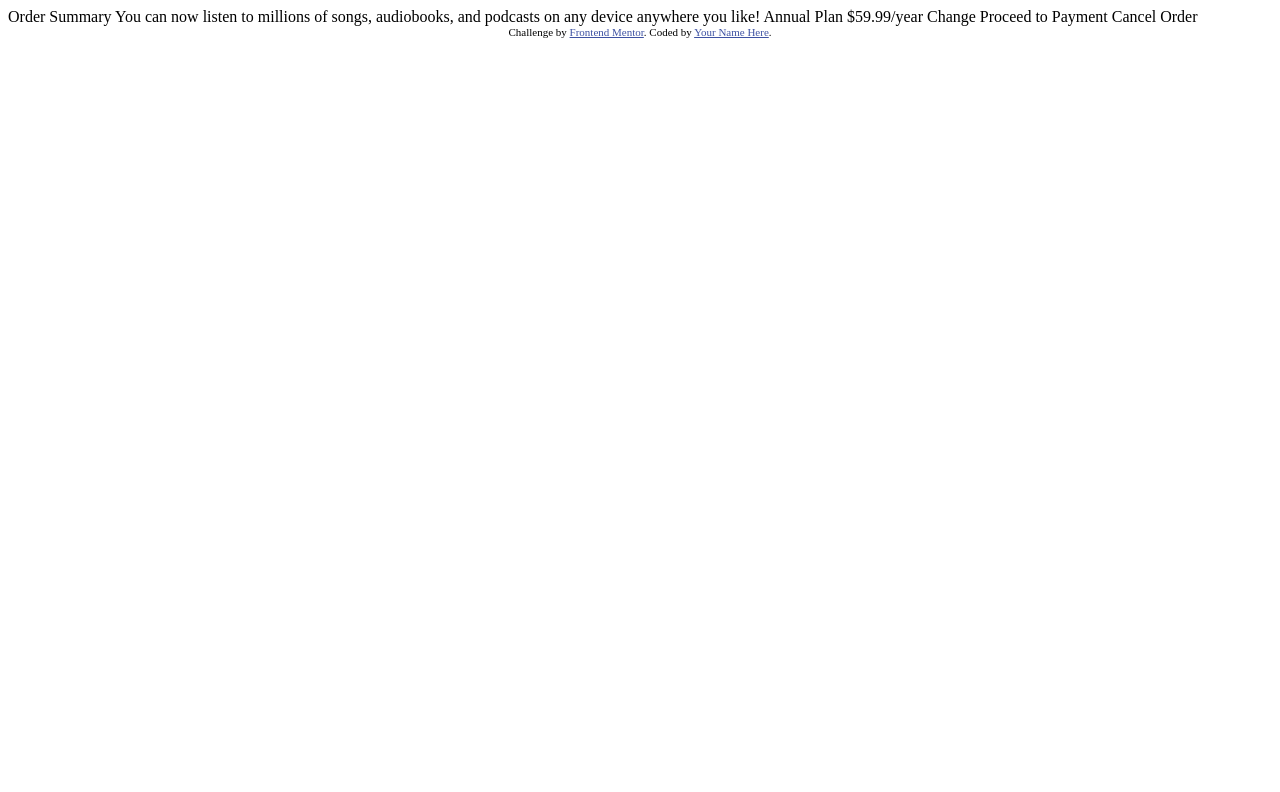
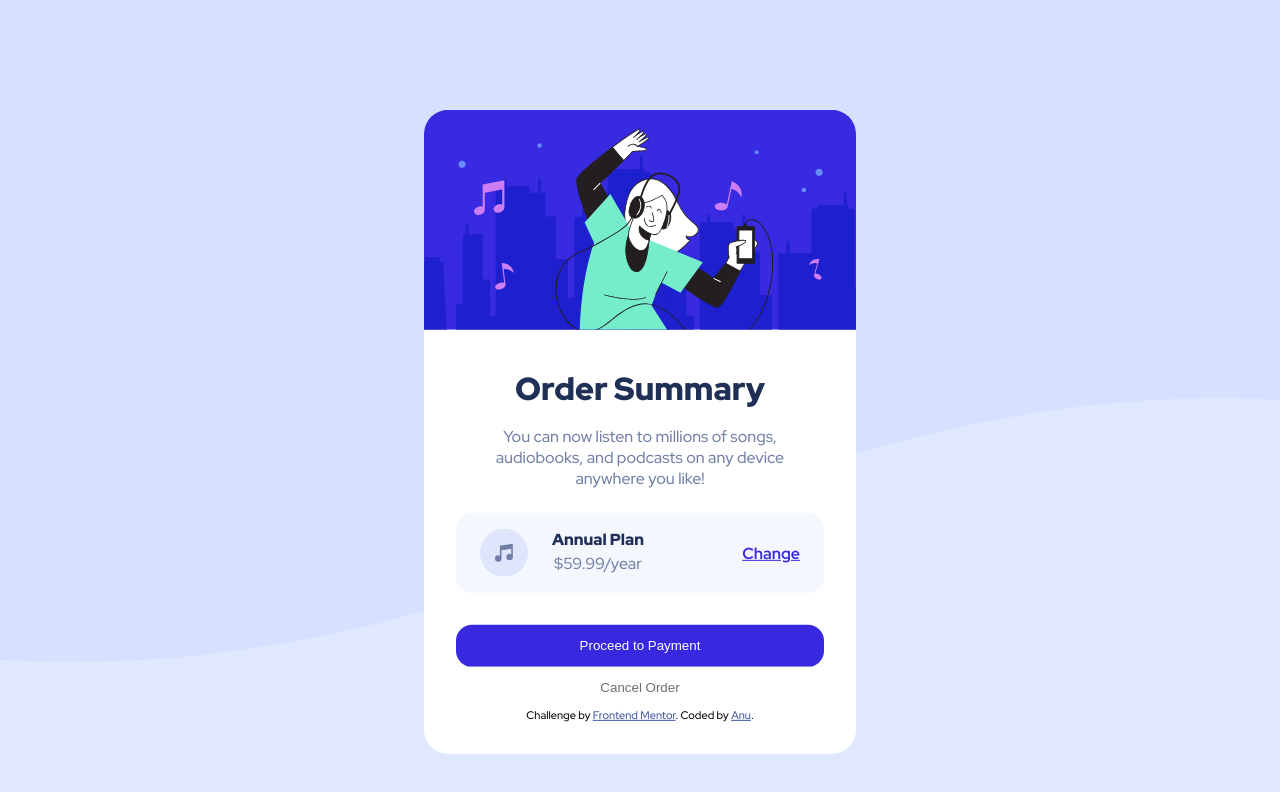
Before and after one commit to anu-codes/subscription-order-summary-card, a plain HTML site: page index.html in a window 1280 px wide. Drawn offline with Linux system fonts and the light colour scheme.

Commit message:
first commit

```diff
--- a/index.html
+++ b/index.html
@@ -1,33 +1,60 @@
 <!DOCTYPE html>
 <html lang="en">
   <head>
-  <meta charset="UTF-8">
-  <meta name="viewport" content="width=device-width, initial-scale=1.0"> <!-- displays site properly based on user's device -->
+    <meta charset="UTF-8" />
+    <meta name="viewport" content="width=device-width, initial-scale=1.0" />
 
-  <link rel="icon" type="image/png" sizes="32x32" href="./images/favicon-32x32.png">
-  <link rel="stylesheet" type="text/css" href="style.css">
-  <title>Frontend Mentor | Order summary card</title>
-
-  <!-- Feel free to remove these styles or customise in your own stylesheet 👍 -->
+    <link
+      rel="icon"
+      type="image/png"
+      sizes="32x32"
+      href="./images/favicon-32x32.png"
+    />
+    <link rel="stylesheet" type="text/css" href="style.css" />
+    <title>Order summary</title>
   </head>
   <body>
+    <div class="card">
+      <div class="card-img">
+        <img id="head" src="./images/illustration-hero.svg" />
+      </div>
+      <div class="card-content">
+        <h1>Order Summary</h1>
 
-  Order Summary
+        <p>
+          You can now listen to millions of songs, audiobooks, and podcasts on
+          any device anywhere you like!
+        </p>
 
-  You can now listen to millions of songs, audiobooks, and podcasts on any
-  device anywhere you like!
+        <div class="plan-container">
+          <div class="plan-container-left">
+            <img
+              id="music-icon"
+              src="images/icon-music.svg"
+              alt=""
+              aria-hidden="true"
+            />
+            <div>
+              <h2>Annual Plan</h2>
+              <p>$59.99/year</p>
+            </div>
+          </div>
 
-  Annual Plan
-  $59.99/year
+          <div class="plan-container-right">
+            <a id="change" href="#">Change</a>
+          </div>
+        </div>
 
-  Change
-
-  Proceed to Payment
-  Cancel Order
+        <button id="payment">Proceed to Payment</button>
+        <button id="order-cancel">Cancel Order</button>
 
         <div class="attribution">
-    Challenge by <a href="https://www.frontendmentor.io?ref=challenge" target="_blank">Frontend Mentor</a>.
-    Coded by <a href="#">Your Name Here</a>.
+          Challenge by
+          <a href="https://www.frontendmentor.io?ref=challenge" target="_blank">
+            Frontend Mentor</a>. Coded by
+          <a href="https://github.com/anu-codes/order-summary-component-main">Anu</a>.
+        </div>
+      </div>
     </div>
   </body>
 </html>
--- a/style.css
+++ b/style.css
@@ -1,2 +1,112 @@
-.attribution { font-size: 11px; text-align: center; }
-.attribution a { color: hsl(228, 45%, 44%); }
+@import url('https://fonts.googleapis.com/css2?family=Red+Hat+Display:wght@500;700;900&display=swap');
+
+*{
+    margin: 0;
+    padding: 0;
+    box-sizing: border-box;
+}
+
+
+body {
+    background-image: url("./images/pattern-background-mobile.svg");
+    background-color: hsl(225, 100%, 94%);
+    background-repeat: no-repeat;
+    background-size: contain;
+    min-height: 100vh;
+    font-family: 'Red Hat Display', sans-serif;
+    font-size: 16px;
+    position: relative;
+    margin: 2em 0em 2em 0em;
+}
+
+div.card {
+    background-color: rgb(255, 255, 255);
+    max-width: 27em;
+    border-radius: 1.5em;
+    overflow:hidden;
+    position: absolute;
+    left: 50%;
+    top:50%;
+    transform: translate(-50%,-50%);
+}
+
+.card-content{
+    padding: 2em;
+    text-align: center;
+}
+
+
+div.card-content > h1{
+    color: hsl(223, 47%, 23%);
+    font-weight: 900;
+    margin-bottom: 0.5em;
+
+}
+
+div.card-content > p {
+    margin: 0.5em 2em 1.5em 2em;
+    color: hsl(224, 23%, 55%);
+}
+
+div.plan-container{
+    display: flex;
+    justify-content:space-between;
+    background-color: hsl(225, 100%, 98%);
+    border-radius: 1em;
+    padding: 1em 1.5em 1em 1.5em;
+    align-items: center;
+    margin-bottom: 2em;
+
+}
+
+div.plan-container-left{
+    display: flex;
+    justify-content: space-between;
+  }
+
+div.plan-container-left > div{
+    margin-left:1.5em;
+    color: hsl(224, 23%, 55%);
+}
+
+h2{
+    font-size: 1em;
+    font-weight: 900;
+    color: hsl(223, 47%, 23%);
+    margin-bottom: 0.2em;
+}
+
+div.plan-container-right a{
+    font-weight: 700;
+    color: hsl(245, 75%, 52%);
+}
+
+
+
+button{
+    width: 100%;
+    padding: 1em;
+    border-radius: 1.2em;
+}
+
+button[id="payment"]{
+    background-color: hsl(245, 75%, 52%);
+    border-radius: 1.2em;
+    color:rgb(255, 255, 255);
+    border: none;
+}
+
+button[id="order-cancel"]{
+    background-color: rgb(255, 255, 255);
+    border-radius: 1em;
+    border: none;
+    color:rgb(116, 108, 108);
+}
+.attribution {
+    font-size: 11px;
+    text-align: center;
+}
+
+.attribution a {
+    color: hsl(228, 45%, 44%);
+}
```
Lines whose indentation alone changed are shown as unchanged.
